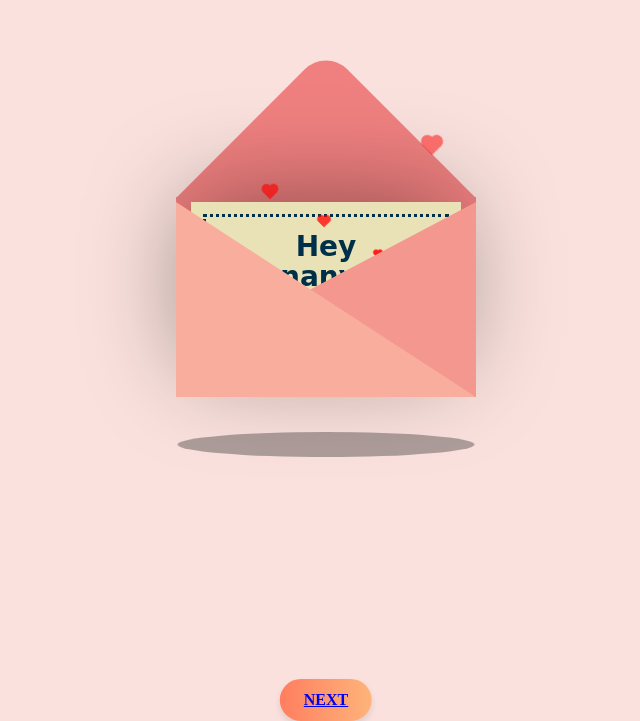
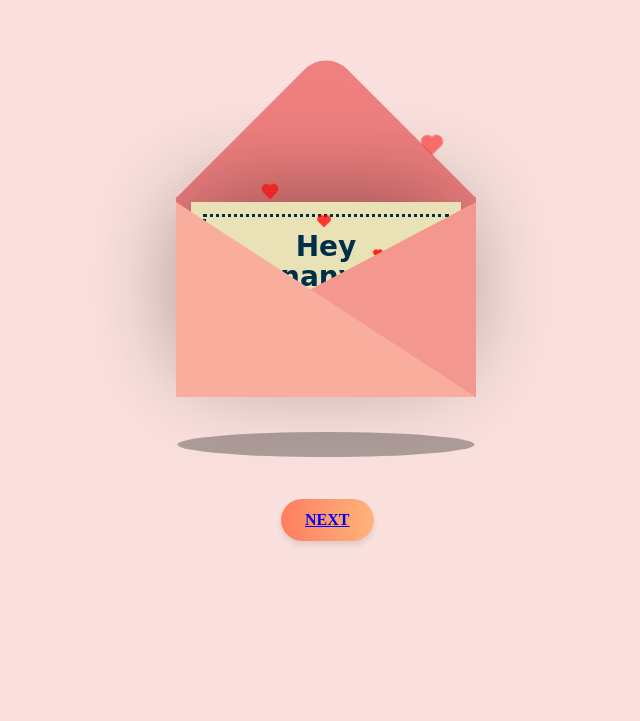
Before and after one commit to gunottam/welll, a plain HTML site: page index.html in a window 1280 px wide. Shown: the part 141-862 px from the top of the page, without its empty margins (314-954 px from the left). After the commit the page ends 816 px from the top, so only its background shows below. Drawn offline with nearby package versions, Linux system fonts and the light colour scheme.

Commit message:
Update index.html

```diff
--- a/index.html
+++ b/index.html
@@ -232,11 +232,8 @@
                 opacity: 0.5;
             }
         }
-        .next {
+.next {
     position: absolute;
-    top: calc(100% + 20px); /* Places the button 20px below the .shadow div */
-    left: 50%;
-    transform: translateX(-50%);
     background: linear-gradient(to right, #ff7e5f, #feb47b);
     border: none;
     border-radius: 25px;
@@ -248,23 +245,20 @@
     font-weight: bold;
     box-shadow: 0 4px 6px rgba(0, 0, 0, 0.1);
     transition: all 0.3s ease;
-    text-align: center;
-    width: max-content;
-    display: block;
-    text-decoration: none; /* Ensures no underline appears for links */
+    top: 80%;
+    left: 46.489%;
 }
 
 .next:hover {
     background: linear-gradient(to right, #feb47b, #ff7e5f);
     box-shadow: 0 6px 8px rgba(0, 0, 0, 0.2);
-    transform: translate(-50%, -2px); /* Keeps the button centered when hovered */
+    transform: translateY(-2px);
 }
 
 .next:active {
-    transform: translate(-50%, 0);
+    transform: translateY(0);
     box-shadow: 0 4px 6px rgba(0, 0, 0, 0.1);
 }
-
     </style>
 
      <script src="https://ajax.googleapis.com/ajax/libs/jquery/3.5.1/jquery.min.js"></script>
```
